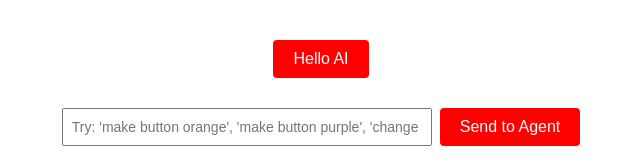
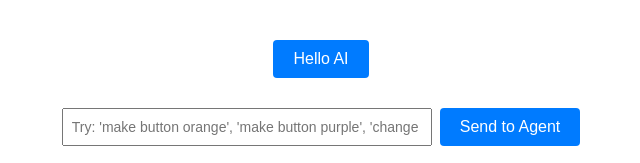
Before and after one commit to Arushi1088/coder, a plain HTML site: page index.html in a window 1280 px wide. Shown: the whole page, without its empty margins (319-959 px from the left). Drawn offline with Linux system fonts and the light colour scheme.

Commit message:
Agent: make button blue

```diff
--- a/index.html
+++ b/index.html
@@ -6,7 +6,7 @@
   <title>Agent-Driven Button Fixer</title>
   <style>
     .blue-button {
-      background-color: #FF0000;
+      background-color: #007BFF;
       color: #FFF;
       border: none;
       padding: 10px 20px;
```
